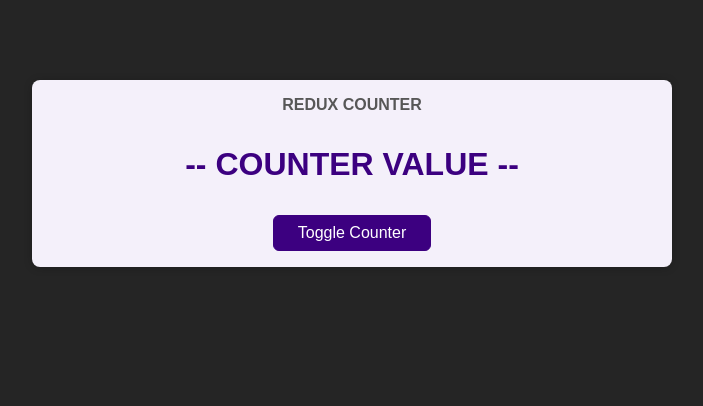
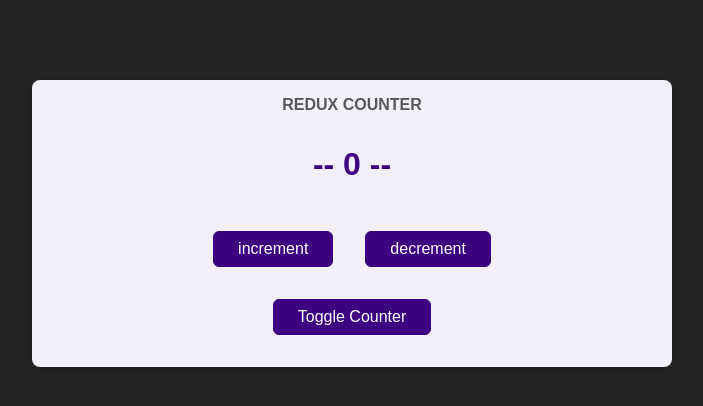
Before and after one commit to SepantaJoshani/Redux-Train, a React (Create React App) app: page / in a window 1280 px wide. Shown: the top 406 px of the page, without its empty margins (288-991 px from the left). Built offline with nearby package versions, Linux system fonts and the light colour scheme.

Commit message:
display-with-useSelector

```diff
--- a/src/components/Counter.js
+++ b/src/components/Counter.js
@@ -1,12 +1,23 @@
+import { useDispatch, useSelector } from 'react-redux';
 import classes from './Counter.module.css';
 
 const Counter = () => {
+const counter = useSelector(state => state.counter)
+const dispatch = useDispatch()
+
   const toggleCounterHandler = () => {};
+  const incrementHandler = ()=>{
+    dispatch()
+  }
 
   return (
     <main className={classes.counter}>
       <h1>Redux Counter</h1>
-      <div className={classes.value}>-- COUNTER VALUE --</div>
+      <div className={classes.value}>-- {counter} --</div>
+      <div>
+        <button>increment</button>
+        <button>decrement</button>
+      </div>
       <button onClick={toggleCounterHandler}>Toggle Counter</button>
     </main>
   );
--- a/src/components/Counter.module.css
+++ b/src/components/Counter.module.css
@@ -15,6 +15,10 @@
   font-size: 1rem;
 }
 
+.counter button {
+  margin:1rem
+}
+
 .value {
   font-size: 2rem;
   color: #3c0080;
--- a/src/index.js
+++ b/src/index.js
@@ -1,7 +1,14 @@
-import React from 'react';
-import ReactDOM from 'react-dom';
+import React from "react";
+import ReactDOM from "react-dom";
 
-import './index.css';
-import App from './App';
+import "./index.css";
+import App from "./App";
+import store from "./store/index";
+import { Provider } from "react-redux";
 
-ReactDOM.render(<App />, document.getElementById('root'));
+ReactDOM.render(
+  <Provider store={store}>
+    <App />
+  </Provider>,
+  document.getElementById("root")
+);
```
